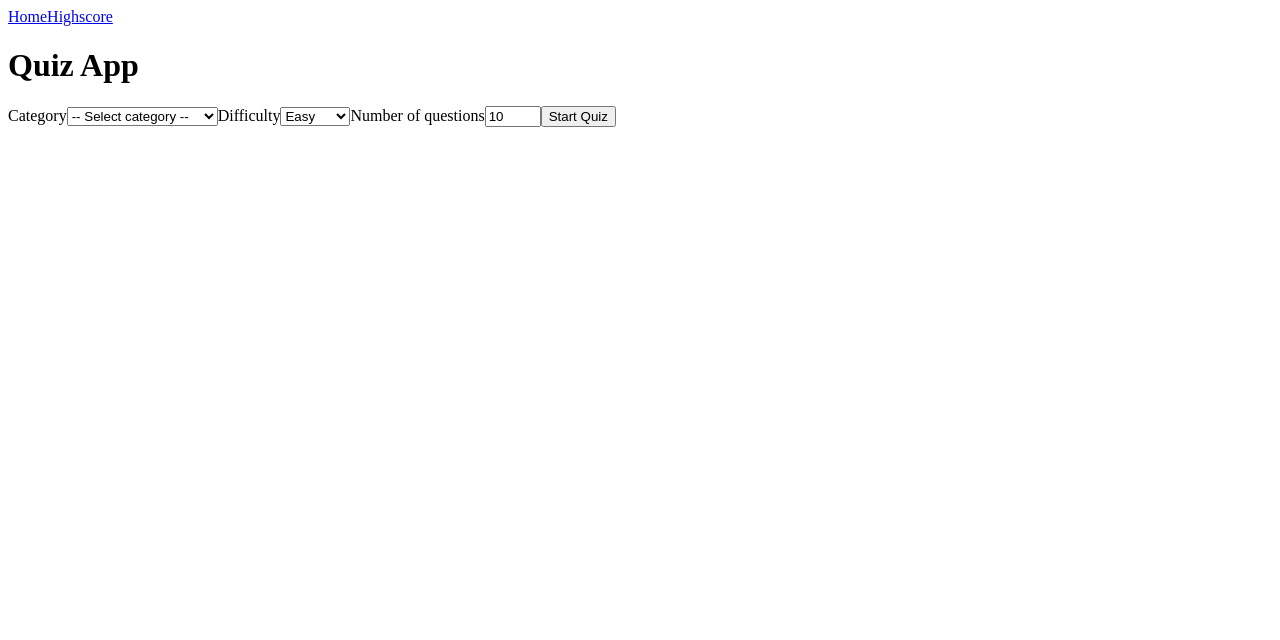
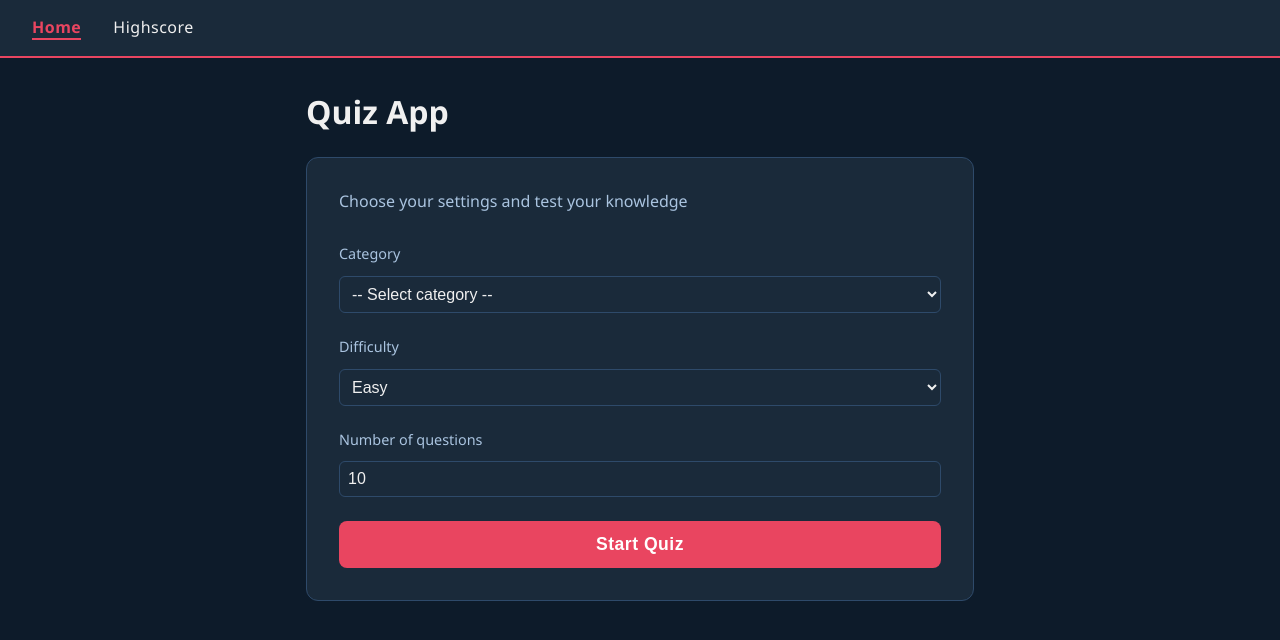
Before and after one commit to ilma200503/Quizapp, a React (Vite) app: page / in a window 1280 px wide. Shown: the top 640 px of the page. Built offline with nearby package versions, Linux system fonts and the light colour scheme.

Commit message:
Added global css, homepage and highscore styling

```diff
--- a/src/components/HighScoreEntry.jsx
+++ b/src/components/HighScoreEntry.jsx
@@ -1,9 +1,11 @@
+import styles from '../pages/HighscorePage.module.css'
+
 function HighscoreEntry({ entry, onDelete }) {
   return (
-    <li>
-      <span>{entry.name}</span>
-      <span>{entry.score} / {entry.total}</span>
-      <button onClick={onDelete}>Delete</button>
+    <li className={styles.entry}>
+      <span className={styles.name}>{entry.name}</span>
+      <span className={styles.score}>{entry.score} / {entry.total}</span>
+      <button className={styles.deleteButton} onClick={onDelete}>Delete</button>
     </li>
   )
 }
--- a/src/index.css
+++ b/src/index.css
@@ -0,0 +1,91 @@
+*, *::before, *::after {
+  box-sizing: border-box;
+  margin: 0;
+  padding: 0;
+}
+
+body {
+  font-family: 'Segoe UI', sans-serif;
+  background-color: #0d1b2a;
+  color: #f0f0f0;
+  min-height: 100vh;
+}
+
+/* !!!*/
+nav {
+  background-color: #1a2a3a;
+  padding: 1rem 2rem;
+  display: flex;
+  gap: 2rem;
+  border-bottom: 2px solid #e94560;
+}
+
+nav a {
+  color: #f0f0f0;
+  text-decoration: none;
+  font-size: 1rem;
+  letter-spacing: 0.5px;
+}
+
+nav a:hover {
+  color: #e94560;
+}
+
+nav a.active {
+  font-weight: bold;
+  color: #e94560;
+  border-bottom: 2px solid #e94560;
+}
+
+
+main {
+  max-width: 700px;
+  margin: 2rem auto;
+  padding: 0 1rem;
+}
+
+h1 {
+  font-size: 2rem;
+  margin-bottom: 1.5rem;
+  color: #f0f0f0;
+}
+
+/* !!!*/
+button {
+  cursor: pointer;
+  padding: 0.6rem 1.2rem;
+  border: none;
+  border-radius: 6px;
+  font-size: 1rem;
+  background-color: #e94560;
+  color: #fff;
+  transition: background-color 0.2s;
+}
+
+button:hover {
+  background-color: #c73652;
+}
+
+/* !!!*/
+input, select {
+  padding: 0.5rem;
+  font-size: 1rem;
+  border: 1px solid #2e4a6a;
+  border-radius: 6px;
+  width: 100%;
+  background-color: #1a2a3a;
+  color: #f0f0f0;
+}
+
+input:focus, select:focus {
+  outline: none;
+  border-color: #e94560;
+}
+
+/* !!!*/
+label {
+  display: block;
+  margin-bottom: 0.4rem;
+  font-size: 0.9rem;
+  color: #aac4e0;
+}
--- a/src/pages/HighscorePage.jsx
+++ b/src/pages/HighscorePage.jsx
@@ -1,10 +1,11 @@
 import { useState, useEffect } from 'react'
 import HighscoreEntry from '../components/HighscoreEntry'
+import styles from './HighscorePage.module.css'
 
 function HighscorePage() {
   const [scores, setScores] = useState([])
 
-  // Ladda scores från localstorage när sidan laddas
+  // ladda rekord med localstorage när sidan laddas
   useEffect(() => {
     const saved = localStorage.getItem('highscores')
     if (saved) {
@@ -12,7 +13,7 @@ function HighscorePage() {
     }
   }, [])
 
-  // Ta bort score med index
+  // Ta bort en rekord med index
   function handleDelete(index) {
     const updated = scores.filter((_, i) => i !== index)
     setScores(updated)
@@ -22,11 +23,11 @@ function HighscorePage() {
   return (
     <main>
       <h1>Highscore</h1>
-
+      <div className={styles.container}>
         {scores.length === 0 ? (
-        <p>No highscores yet. Play a quiz to get started!</p>
+          <p className={styles.empty}>No highscores yet. Play a quiz to get started!</p>
         ) : (
-        <ul>
+          <ul className={styles.list}>
             {scores.map((entry, index) => (
               <HighscoreEntry
                 key={index}
@@ -36,6 +37,7 @@ function HighscorePage() {
             ))}
           </ul>
         )}
+      </div>
     </main>
   )
 }
--- /dev/null
+++ b/src/pages/HighscorePage.module.css
@@ -0,0 +1,75 @@
+/* Main container */
+.container {
+  background-color: #1a2a3a;
+  border-radius: 12px;
+  padding: 2rem;
+  border: 1px solid #2e4a6a;
+}
+
+/* tomt meddelande */
+.empty {
+  color: #aac4e0;
+  font-size: 1rem;
+  text-align: center;
+  padding: 2rem 0;
+}
+
+/* Lista */
+.list {
+  list-style: none;
+  display: flex;
+  flex-direction: column;
+  gap: 0.8rem;
+}
+
+/* Varje rad */
+.entry {
+  display: flex;
+  justify-content: space-between;
+  align-items: center;
+  background-color: #0d1b2a;
+  border: 1px solid #2e4a6a;
+  border-radius: 8px;
+  padding: 0.8rem 1.2rem;
+}
+
+/* Name */
+.name {
+  font-size: 1rem;
+  font-weight: bold;
+  color: #f0f0f0;
+}
+
+/* Score */
+.score {
+  color: #aac4e0;
+  font-size: 0.95rem;
+}
+
+/* Delete button */
+.deleteButton {
+  background-color: transparent;
+  color: #e94560;
+  border: 1px solid #e94560;
+  padding: 0.3rem 0.8rem;
+  border-radius: 6px;
+  font-size: 0.85rem;
+}
+
+.deleteButton:hover {
+  background-color: #e94560;
+  color: #fff;
+}
+
+/* Responsiv */
+@media (max-width: 600px) {
+  .container {
+    padding: 1.2rem;
+  }
+
+  .entry {
+    flex-direction: column;
+    align-items: flex-start;
+    gap: 0.5rem;
+  }
+}
--- a/src/pages/HomePage.jsx
+++ b/src/pages/HomePage.jsx
@@ -1,5 +1,6 @@
 import { useState } from 'react'
 import { useNavigate } from 'react-router-dom'
+import styles from './HomePage.module.css'
 
 function HomePage() {
   const [category, setCategory] = useState('')
@@ -21,7 +22,11 @@ function HomePage() {
 return (
   <main>
     <h1>Quiz App</h1>
-      <form onSubmit={handleSubmit}>
+    <div className={styles.container}>
+      <p className={styles.subtitle}>Choose your settings and test your knowledge</p>
+      <form className={styles.form} onSubmit={handleSubmit}>
+
+        <div className={styles.field}>
           <label>Category</label>
           <select value={category} onChange={(e) => setCategory(e.target.value)}>
             <option value="">-- Select category --</option>
@@ -32,14 +37,18 @@ function HomePage() {
             <option value="11">Film</option>
             <option value="12">Music</option>
           </select>
+        </div>
 
+        <div className={styles.field}>
           <label>Difficulty</label>
           <select value={difficulty} onChange={(e) => setDifficulty(e.target.value)}>
             <option value="easy">Easy</option>
             <option value="medium">Medium</option>
             <option value="hard">Hard</option>
           </select>
+        </div>
 
+        <div className={styles.field}>
           <label>Number of questions</label>
           <input
             type="number"
@@ -48,11 +57,13 @@ function HomePage() {
             value={amount}
             onChange={(e) => setAmount(e.target.value)}
           />
+        </div>
 
-        {error && <p style={{ color: 'red' }}>{error}</p>}
+        {error && <p className={styles.error}>{error}</p>}
 
-        <button type="submit">Start Quiz</button>
+        <button className={styles.button} type="submit">Start Quiz</button>
       </form>
+    </div>
   </main>
 )
 }
--- /dev/null
+++ b/src/pages/HomePage.module.css
@@ -0,0 +1,60 @@
+/* Main container */
+.container {
+  background-color: #1a2a3a;
+  border-radius: 12px;
+  padding: 2rem;
+  border: 1px solid #2e4a6a;
+}
+
+/* Subtitle */
+.subtitle {
+  color: #aac4e0;
+  margin-bottom: 2rem;
+  font-size: 1rem;
+}
+
+/* Form */
+.form {
+  display: flex;
+  flex-direction: column;
+  gap: 1.5rem;
+}
+
+/* Each form field */
+.field {
+  display: flex;
+  flex-direction: column;
+  gap: 0.4rem;
+}
+
+/* Error message */
+.error {
+  background-color: #3a1a1a;
+  color: #e94560;
+  padding: 0.7rem 1rem;
+  border-radius: 6px;
+  border: 1px solid #e94560;
+  font-size: 0.9rem;
+}
+
+/* Submit button */
+.button {
+  width: 100%;
+  padding: 0.8rem;
+  font-size: 1.1rem;
+  background-color: #e94560;
+  border-radius: 8px;
+  font-weight: bold;
+  letter-spacing: 0.5px;
+}
+
+.button:hover {
+  background-color: #c73652;
+}
+
+/* Responsive */
+@media (max-width: 600px) {
+  .container {
+    padding: 1.2rem;
+  }
+}
```
Lines whose indentation alone changed are shown as unchanged.
